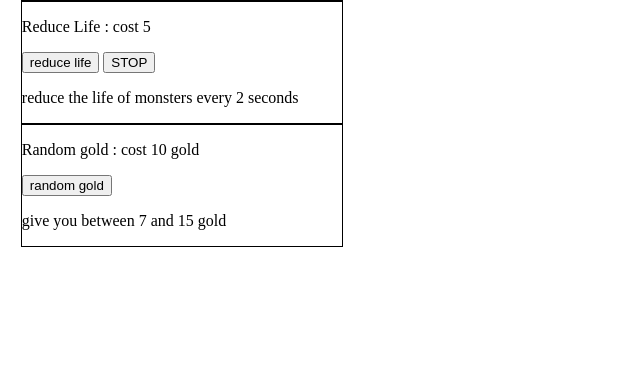
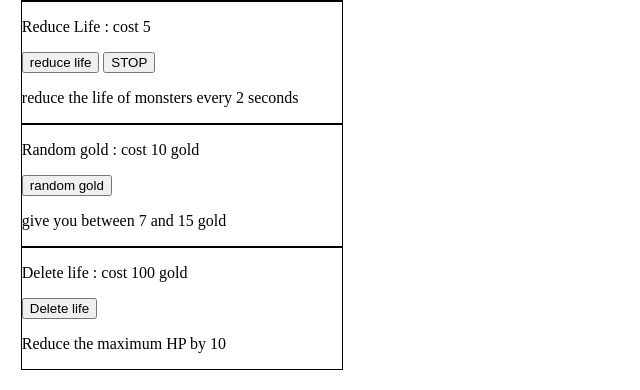
Before and after one commit to SacleuxBenoit/clicker-game, a PHP site: page /game/clicker.php in a window 1280 px wide. Shown: the part 610-1000 px from the top of the page, without its empty margins (0-640 px from the left). Before the commit the page ends 857 px from the top, so only its background shows below. Run offline with PHP 8.4, Linux system fonts and the light colour scheme.

Commit message:
add div > button Delete life :arrow_right: clicker.php

```diff
--- a/game/clicker.php
+++ b/game/clicker.php
@@ -53,6 +53,12 @@
             <p> give you between 7 and 15 gold </p>
         </div>
 
+        <div class="parNav">
+            <p>Delete life : cost 100 gold</p>
+            <button onclick="DeleteLife()"  id="ButtonDeleteLife">Delete life</button>
+            <p> Reduce the maximum HP by 10 </p>
+        </div>
+
     </nav>
 
     <div class="npc">
```
